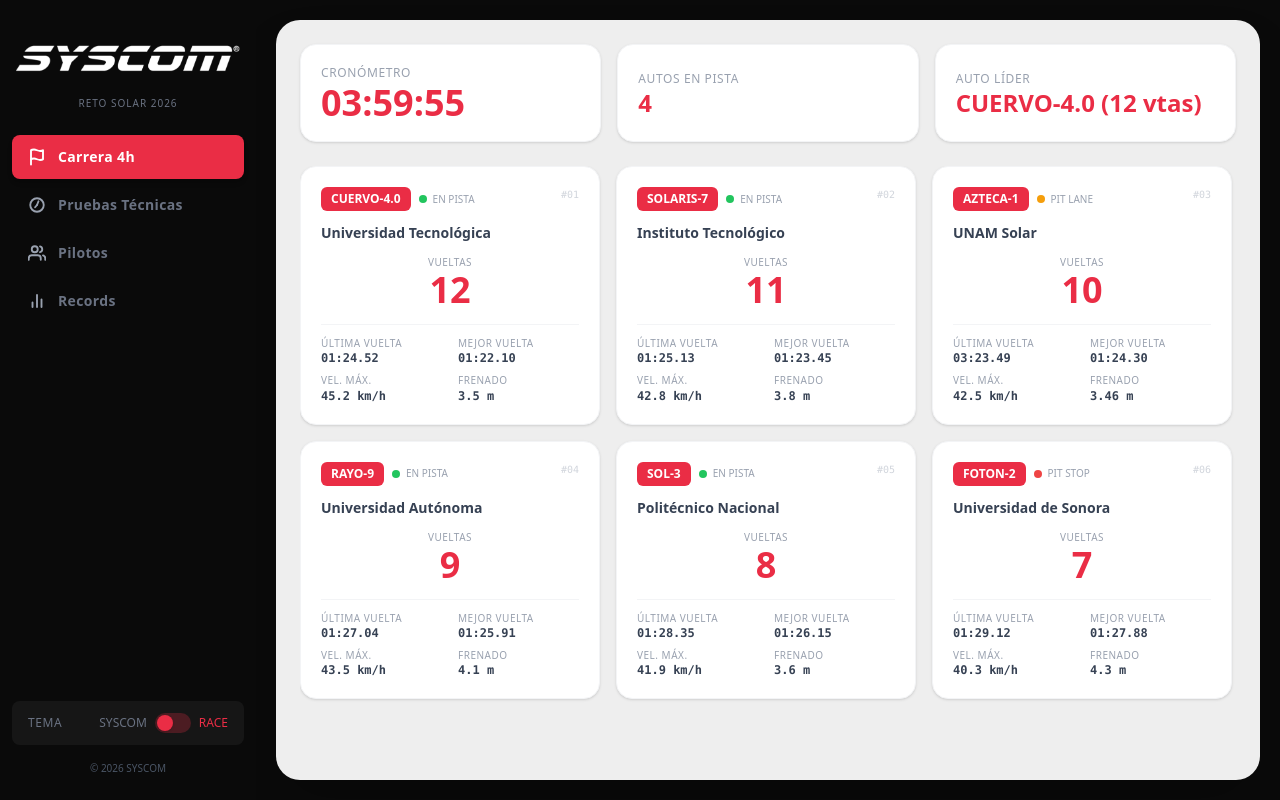
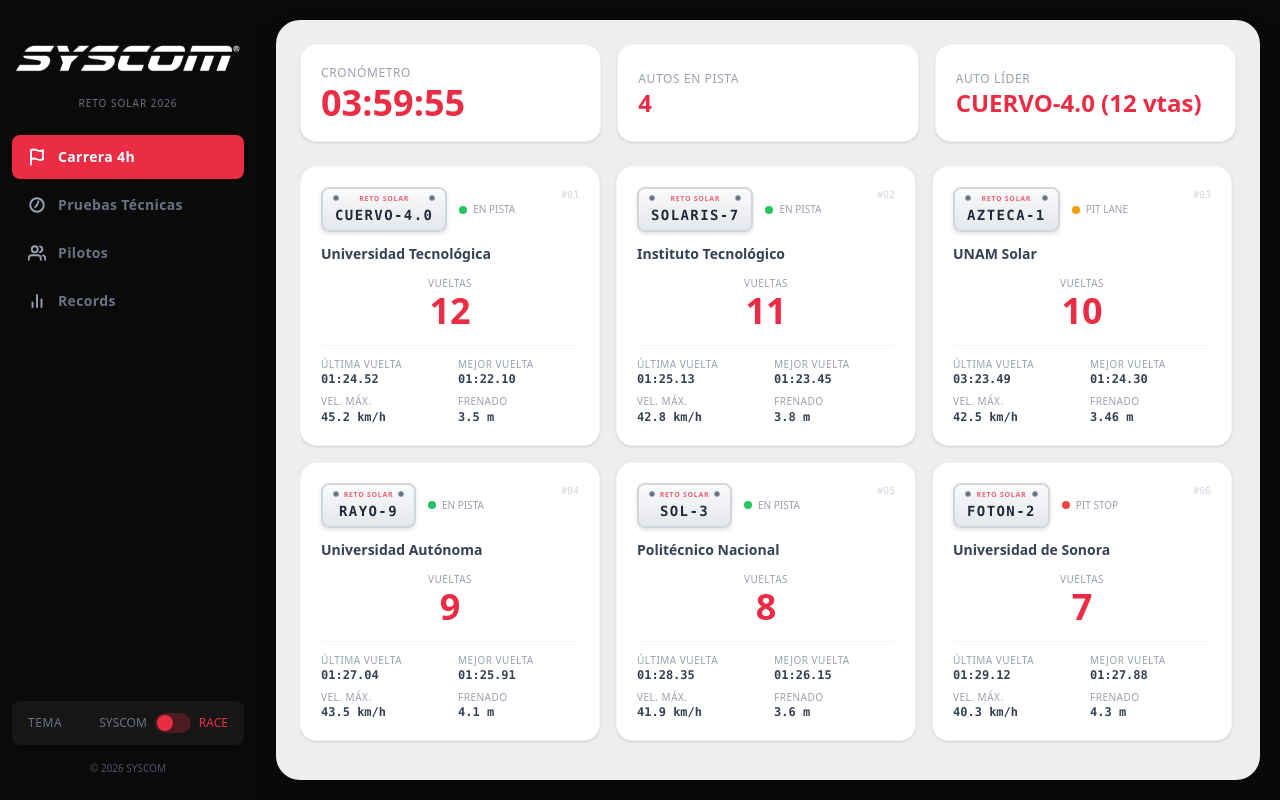
Before and after one commit to SYSCOM-Labs/syscom-race-timing, a React (Vite) app in the folder frontend/: page / in a window 1280 px wide. Built offline with nearby package versions, Linux system fonts and the light colour scheme.

Commit message:
chore: Card view and card plates UX design

```diff
--- a/frontend/src/components/CarCard.jsx
+++ b/frontend/src/components/CarCard.jsx
@@ -7,6 +7,29 @@ const STATUS_CONFIG = {
   'pit-stop': { label: 'Pit Stop', color: '#ef4444' },
 };
 
+function LicensePlate({ matricula, accent }) {
+  return (
+    <div className="inline-flex flex-col items-center justify-between bg-gradient-to-b from-gray-50 to-gray-200 border-2 border-gray-300 rounded-lg py-1.5 px-3 relative shadow select-none min-w-[95px]"
+         style={{
+           boxShadow: 'inset 0 1px 0 rgba(255,255,255,0.9), 0 2px 4px rgba(0,0,0,0.12)',
+         }}>
+      {/* Tornillos */}
+      <span className="absolute top-1.5 left-2.5 w-1.5 h-1.5 rounded-full bg-gray-500 border border-gray-400 shadow-inner" />
+      <span className="absolute top-1.5 right-2.5 w-1.5 h-1.5 rounded-full bg-gray-500 border border-gray-400 shadow-inner" />
+
+      {/* Texto Reto Solar */}
+      <span className="text-[7px] font-black uppercase tracking-widest leading-none mb-1.5 animate-pulse" style={{ color: accent }}>
+        RETO SOLAR
+      </span>
+
+      {/* Matrícula */}
+      <span className="text-sm font-black font-mono tracking-widest text-gray-800 leading-none pb-0.5 drop-shadow-[0.5px_0.5px_0px_white]">
+        {matricula}
+      </span>
+    </div>
+  );
+}
+
 function CarCard({ auto, themeMode }) {
   const accent = THEMES[themeMode].accent;
   const status = STATUS_CONFIG[auto.status] || STATUS_CONFIG.active;
@@ -14,11 +37,8 @@ function CarCard({ auto, themeMode }) {
   return (
     <div className="bg-card-white rounded-2xl p-5 shadow-sm border border-gray-100 transition-all duration-300 hover:shadow-md">
       <div className="flex items-start justify-between mb-3">
-        <div className="flex items-center gap-2">
-          <span className="text-xs font-bold text-white px-2.5 py-1 rounded-md"
-                style={{ backgroundColor: accent }}>
-            {auto.matricula}
-          </span>
+        <div className="flex items-center gap-3">
+          <LicensePlate matricula={auto.matricula} accent={accent} />
           <div className="flex items-center gap-1.5">
             <span className="w-2 h-2 rounded-full" style={{ backgroundColor: status.color }} />
             <span className="text-[10px] font-medium text-gray-400 uppercase">{status.label}</span>
--- a/frontend/src/components/PilotsView.jsx
+++ b/frontend/src/components/PilotsView.jsx
@@ -147,6 +147,29 @@ function EmptyCard({ onClick, accent }) {
   );
 }
 
+function LicensePlate({ matricula, color }) {
+  return (
+    <div className="flex flex-col items-center justify-between bg-gradient-to-b from-gray-50 to-gray-200 border-2 border-gray-300 rounded-lg py-2 px-3 relative shadow select-none w-full"
+         style={{
+           boxShadow: 'inset 0 1px 0 rgba(255,255,255,0.9), 0 2px 4px rgba(0,0,0,0.12)',
+         }}>
+      {/* Tornillos */}
+      <span className="absolute top-1.5 left-2.5 w-1.5 h-1.5 rounded-full bg-gray-500 border border-gray-400 shadow-inner" />
+      <span className="absolute top-1.5 right-2.5 w-1.5 h-1.5 rounded-full bg-gray-500 border border-gray-400 shadow-inner" />
+
+      {/* Texto Reto Solar */}
+      <span className="text-[8px] font-black uppercase tracking-widest leading-none mb-1" style={{ color: color }}>
+        RETO SOLAR
+      </span>
+
+      {/* Matrícula */}
+      <span className="text-base font-black font-mono tracking-widest text-gray-800 leading-none pb-0.5 drop-shadow-[0.5px_0.5px_0px_white] truncate max-w-full text-center">
+        {matricula}
+      </span>
+    </div>
+  );
+}
+
 function PilotCard({ pilot, onEdit, onDelete }) {
   const color = pilot.color || '#ea2d45';
 
@@ -194,12 +217,7 @@ function PilotCard({ pilot, onEdit, onDelete }) {
       </div>
 
       <div className="w-full px-5 pb-4 pt-2">
-        <span
-          className="text-[10px] font-bold text-white px-2.5 py-1 rounded-md block text-center truncate"
-          style={{ backgroundColor: color }}
-        >
-          {pilot.matricula}
-        </span>
+        <LicensePlate matricula={pilot.matricula} color={color} />
       </div>
     </div>
   );
```
